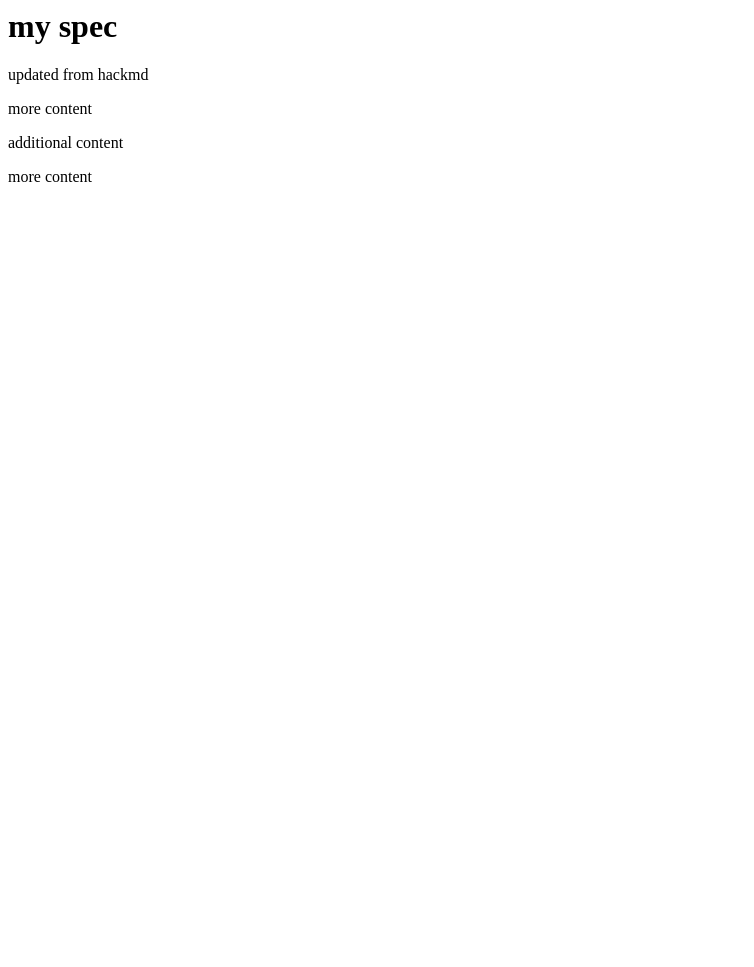
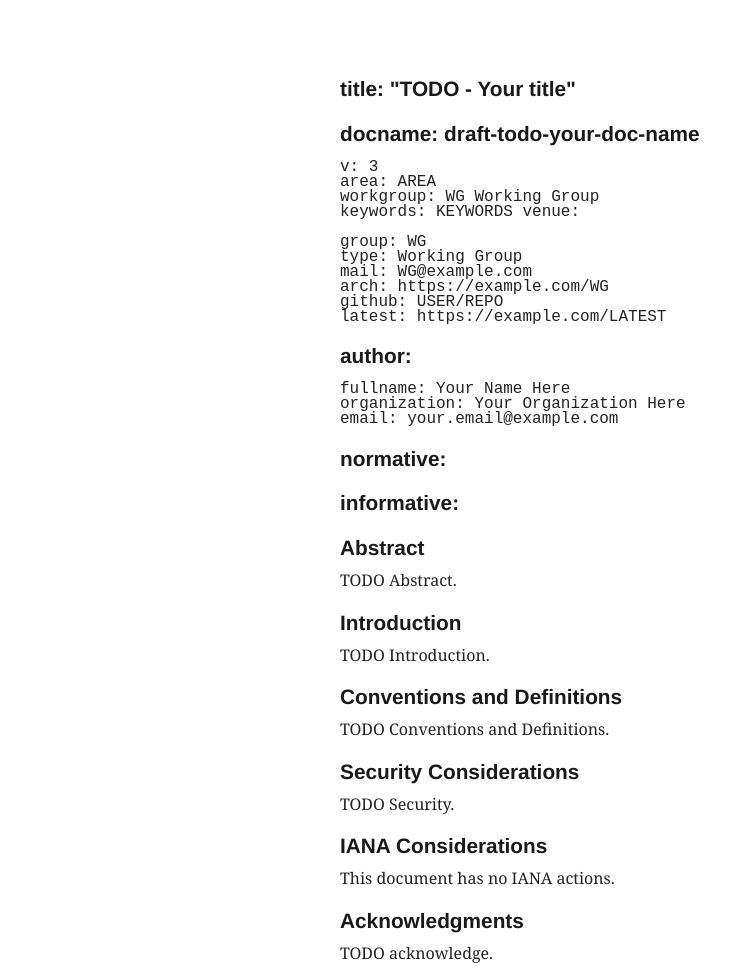
Before and after one commit to m00sey/test-spec, a website: page docs/index.html in a window 1280 px wide. Shown: the whole page, without its empty margins (0-754 px from the left). Before the commit the page ends 800 px from the top, so only its background shows below. Drawn offline with Linux system fonts and the light colour scheme.

Commit message:
adds basic spec format and style

```diff
--- a/docs/index.html
+++ b/docs/index.html
@@ -1,5 +1,47 @@
-<h1 id="myspec">my spec</h1>
-<p>updated from hackmd</p>
-<p>more content</p>
-<p>additional content</p>
-<p>more content</p>
+<!doctype html>
+<html lang="en">
+<head>
+    <meta charset="utf-8">
+    <meta name="viewport" content="width=device-width, initial-scale=1">
+    <title></title>
+    <link rel="stylesheet" href="styles.css?v=1">
+</head>
+
+<body>
+
+<h1 class='ui large header'  id="titletodoyourtitle">title: "TODO - Your title"</h1>
+<h3 class='ui small header'  id="docnamedrafttodoyourdocname">docname: draft-todo-your-doc-name</h3>
+<pre><code>v: 3
+area: AREA
+workgroup: WG Working Group
+keywords: KEYWORDS venue:
+
+group: WG
+type: Working Group
+mail: WG@example.com
+arch: https://example.com/WG
+github: USER/REPO
+latest: https://example.com/LATEST
+</code></pre>
+<h2 class='ui medium header'  id="author">author:</h2>
+<pre><code>fullname: Your Name Here
+organization: Your Organization Here
+email: your.email@example.com
+</code></pre>
+<h2 class='ui medium header'  id="normative">normative:</h2>
+<h2 class='ui medium header'  id="informative">informative:</h2>
+<h2 class='ui medium header'  id="abstract">Abstract</h2>
+<p>TODO Abstract.</p>
+<h1 class='ui large header'  id="introduction">Introduction</h1>
+<p>TODO Introduction.</p>
+<h1 class='ui large header'  id="conventionsanddefinitions">Conventions and Definitions</h1>
+<p>TODO Conventions and Definitions.</p>
+<h1 class='ui large header'  id="securityconsiderations">Security Considerations</h1>
+<p>TODO Security.</p>
+<h1 class='ui large header'  id="ianaconsiderations">IANA Considerations</h1>
+<p>This document has no IANA actions.</p>
+<h1 class='ui large header'  id="acknowledgments">Acknowledgments</h1>
+<p>TODO acknowledge.</p>
+
+</body>
+</html>
--- /dev/null
+++ b/docs/styles.css
@@ -0,0 +1,69 @@
+:root {
+    color-scheme: light dark;
+    --background-color: #fff;
+    --text-color: #222;
+    --title-color: #191919;
+    --link-color: #2a6496;
+    --highlight-color: #f9f9f9;
+    --line-color: #eee;
+    --small-font-size: 14.5px;
+    --font-mono: 'Courier New', monospace;
+    scrollbar-color: #bbb #eee;
+}
+
+body {
+    max-width: 600px;
+    margin: 75px auto;
+    padding: 0 5px;
+    color: var(--text-color);
+    background-color: var(--background-color);
+    scroll-behavior: smooth;
+}
+
+h1, h2, h3, h4, h5, h6 {
+    font-family: 'Helvetica', sans-serif;
+    font-weight: 600;
+    margin: 0.8em 0 0.3em;
+    font-size-adjust: 0.5;
+    color: var(--title-color);
+}
+
+h1, h2, h3 {
+    font-size: 22px;
+    line-height: 27px;
+}
+
+h4, h5, h6 {
+    font-size: 20px;
+    line-height: 24px;
+}
+
+pre > code {
+    font-size: 16px;
+    line-height: 0;
+    font-family: 'Courier New', monospace;
+}
+
+p {
+    font: 16px/22px 'Georgia', serif;
+    padding: 0;
+    margin: 0.5em 0;
+    text-align: left;
+}
+
+div {
+    margin: 0;
+}
+
+ol, ul {
+    padding: 0;
+    margin: 0 0 0.5em 2em;
+}
+
+ol ol, ul ul, ol ul, ul ol {
+    margin-left: 1em;
+}
+
+li {
+    margin: 0 0 0.25em 0;
+}
--- a/package.json
+++ b/package.json
@@ -19,6 +19,7 @@
   "homepage": "https://github.com/m00sey/test-spec#readme",
   "dependencies": {
     "http-serve": "^1.0.1",
+    "replace-in-file": "^6.3.2",
     "showdown": "^2.0.3"
   }
 }
```
Also changed, not shown: index.js (+33 -10 lines), spec.md (+45 -5 lines), docs/.index.html (added), 1 other file.
